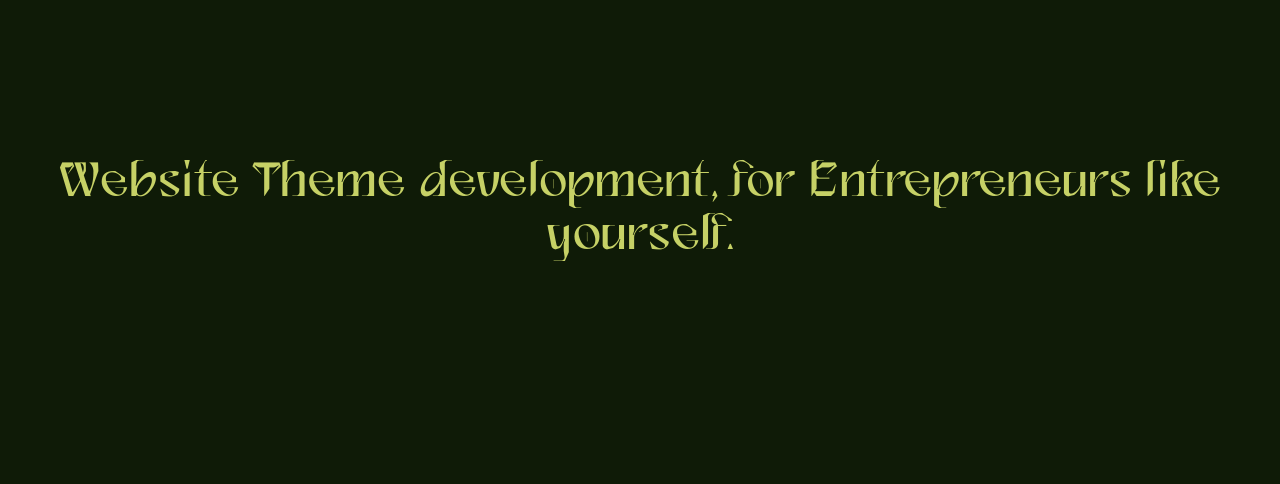
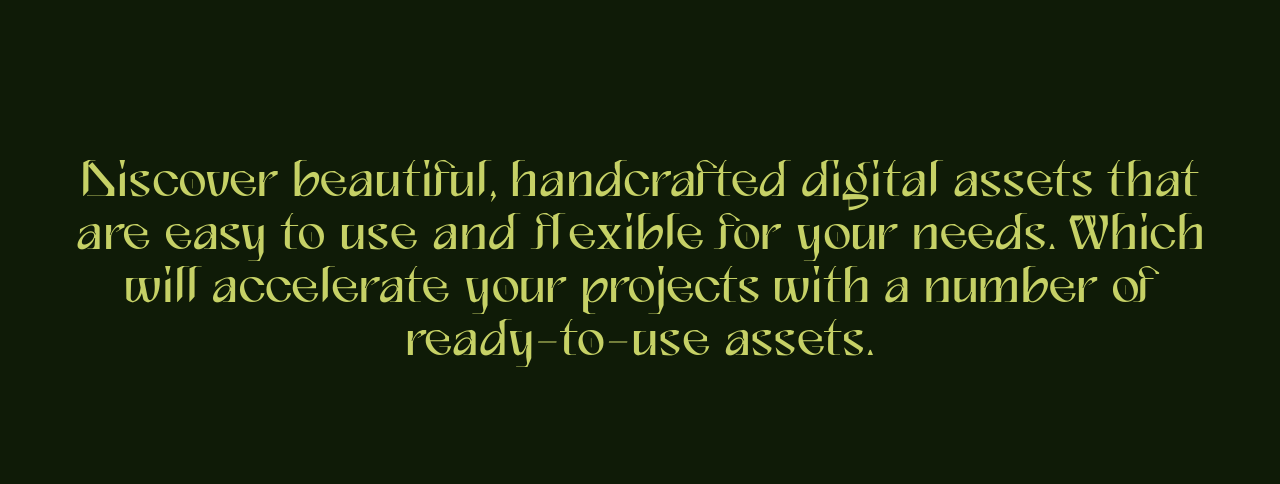
Before and after one commit to anselmeM/KooleyThemes.com, a website: page our-work.html in a window 1280 px wide. Shown: the part 106-590 px from the top of the page. Drawn offline with nearby package versions, Linux system fonts and the light colour scheme.

Commit message:
Update our-work.html

```diff
--- a/our-work.html
+++ b/our-work.html
@@ -40,8 +40,8 @@
     <section class="hero hero--our-work">
         <div class="container">
             <p class="main__heading"data-aos="fade-up"data-aos-delay="40">
-                Website Theme development,
-                for Entrepreneurs  like yourself.
+                Discover beautiful, handcrafted digital assets that are easy to use and flexible for your needs. Which
+                will accelerate your projects with a number of ready-to-use assets.
             </p>
         </div>
     </section>
```
